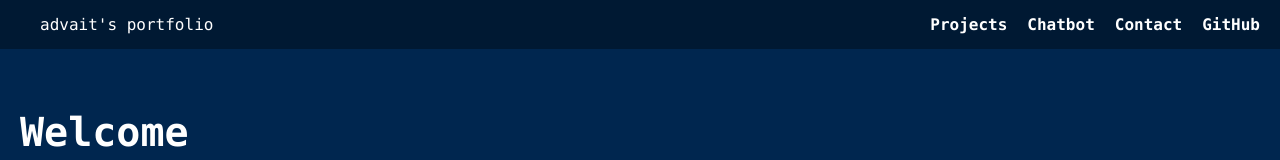
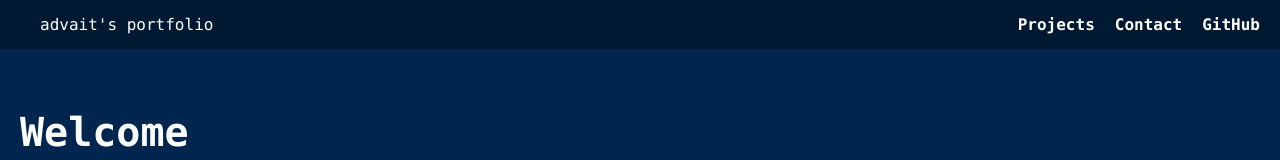
Before and after one commit to agunj/portfolio-site, a website: page index.html in a window 1280 px wide. Shown: the top 160 px of the page. Drawn offline with Linux system fonts and the light colour scheme.

Commit message:
Update index.html

```diff
--- a/index.html
+++ b/index.html
@@ -14,7 +14,6 @@
             <div class="navbar__menu" id="mobile-menu">
                 <ul>
                     <li><a href="#" id="homeButton">Projects</a></li>
-                    <li><a href="chatbot.html" id="chatbotButton">Chatbot</a></li>
                     <li><a href="#" id="showCircleBtn">Contact</a></li>
                     <li><a href="https://github.com/agunj">GitHub</a></li>
                 </ul>
```
